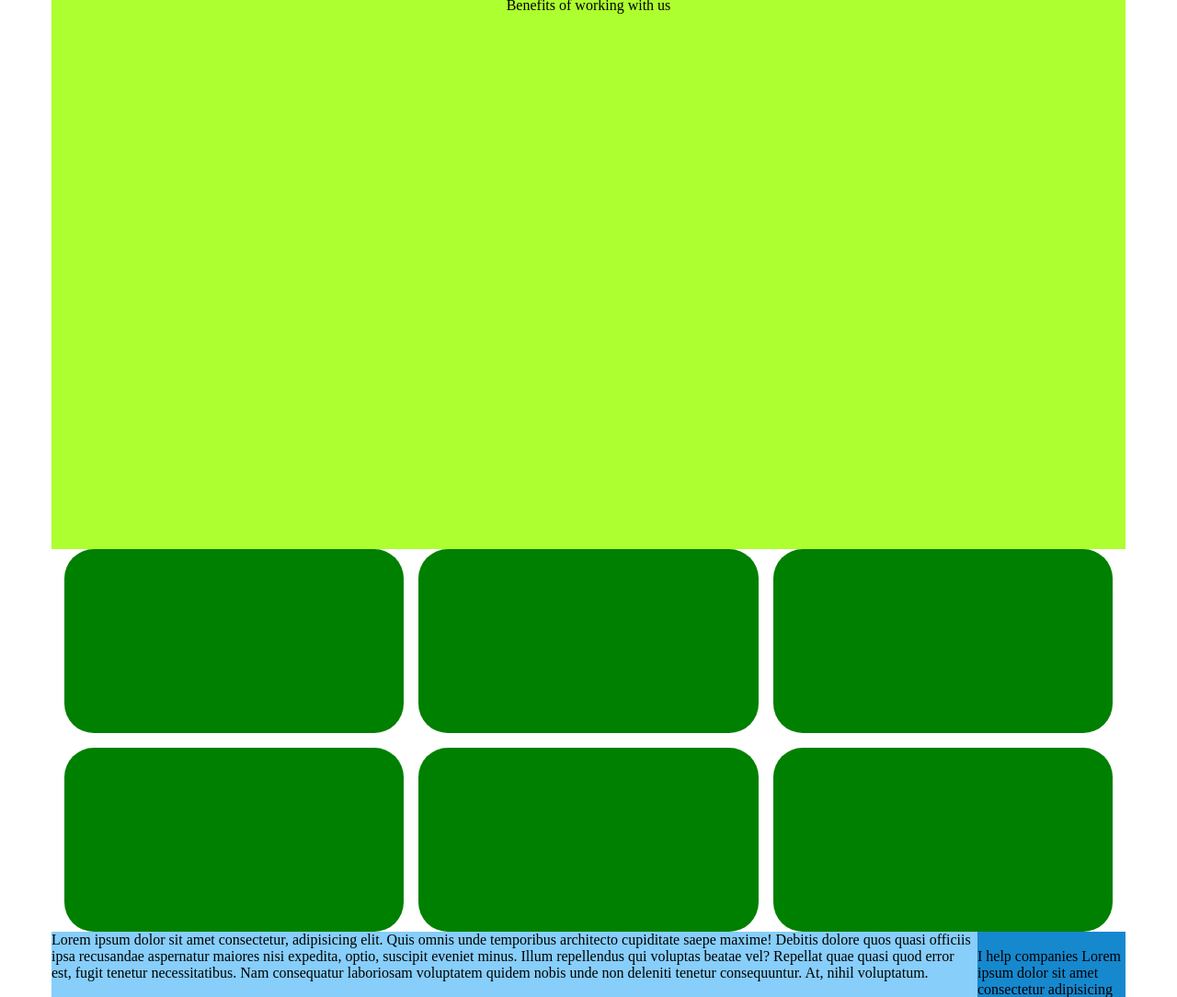
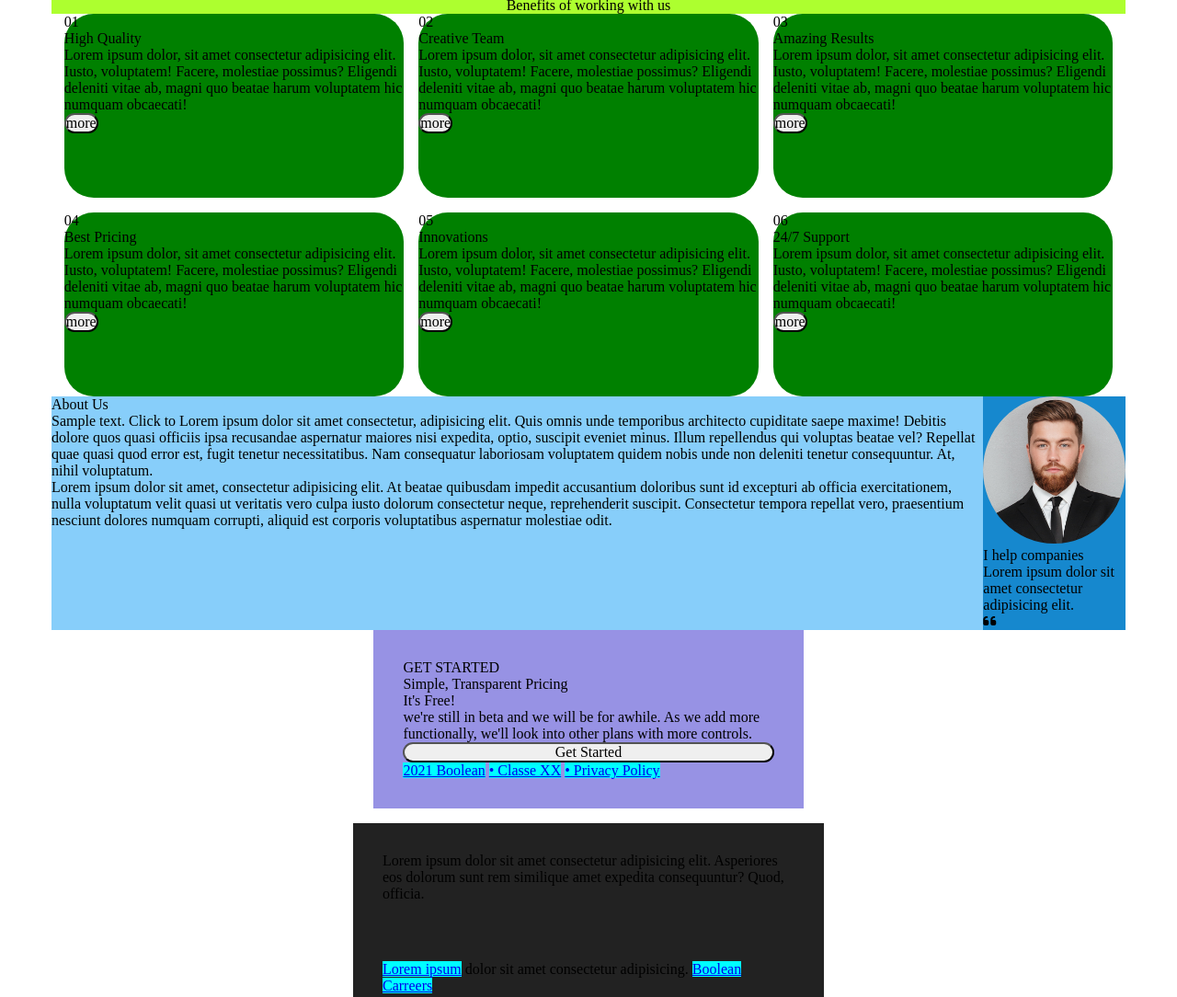
Before and after one commit to GiuliaGlave/htmlcss-responsive-layout, a plain HTML site: page index.html in a window 1280 px wide. Shown: the part 1657-2741 px from the top of the page at 92% size. Drawn offline with Linux system fonts and the light colour scheme.

Commit message:
add content sect 4-5-6

```diff
--- a/css/style.css
+++ b/css/style.css
@@ -138,7 +138,6 @@ ul li{
 
     /* debug */
     background-color: greenyellow;
-    height: 600px;
 
 }
 
@@ -175,14 +174,12 @@ ul li{
 
     /* debug */
     background-color: lightskyblue;
-    height: 600px;
 }
 
 .sect-5-img {
 
     /* debug */
     background-color: rgb(22, 136, 206);
-    height: 600px;
 }
 
 /* section 5 mobile*/
--- a/index.html
+++ b/index.html
@@ -251,32 +251,96 @@
 				</div>
 
 				<div class="card-benefit-container">
+					<!-- card 1 -->
 					<div class="card card-benefit">
+						<div class="text-big">
+							01
+						</div>
+						<div class="title-card">
+							High Quality
+						</div>
+						<p>
+							Lorem ipsum dolor, sit amet consectetur adipisicing elit. Iusto, voluptatem! Facere, molestiae possimus? Eligendi deleniti vitae ab, magni quo beatae harum voluptatem hic numquam obcaecati!
+						</p>
+						<button>more</button>
 
 					</div>
-
+					<!-- card 2 -->
 					<div class="card card-benefit">
+						<div class="text-big">
+							02
+						</div>
+						<div class="title-card">
+							Creative Team
+						</div>
+						<p>
+							Lorem ipsum dolor, sit amet consectetur adipisicing elit. Iusto, voluptatem! Facere, molestiae possimus? Eligendi
+							deleniti vitae ab, magni quo beatae harum voluptatem hic numquam obcaecati!
+						</p>
+						<button>more</button>
 
 					</div>
-
+					<!-- card 3 -->
 					<div class="card card-benefit">
+						<div class="text-big">
+							03
+						</div>
+						<div class="title-card">
+							Amazing Results
+						</div>
+						<p>
+							Lorem ipsum dolor, sit amet consectetur adipisicing elit. Iusto, voluptatem! Facere, molestiae possimus? Eligendi
+							deleniti vitae ab, magni quo beatae harum voluptatem hic numquam obcaecati!
+						</p>
+						<button>more</button>
 
 					</div>
-
+					<!-- card 4 -->
 					<div class="card card-benefit">
+						<div class="text-big">
+							04
+						</div>
+						<div class="title-card">
+							Best Pricing
+						</div>
+						<p>
+							Lorem ipsum dolor, sit amet consectetur adipisicing elit. Iusto, voluptatem! Facere, molestiae possimus? Eligendi
+							deleniti vitae ab, magni quo beatae harum voluptatem hic numquam obcaecati!
+						</p>
+						<button>more</button>
 
 					</div>
-
+					<!-- card 5 -->
 					<div class="card card-benefit">
+						<div class="text-big">
+							05
+						</div>
+						<div class="title-card">
+							Innovations
+						</div>
+						<p>
+							Lorem ipsum dolor, sit amet consectetur adipisicing elit. Iusto, voluptatem! Facere, molestiae possimus? Eligendi
+							deleniti vitae ab, magni quo beatae harum voluptatem hic numquam obcaecati!
+						</p>
+						<button>more</button>
 
 					</div>
-
+					<!-- card 6 -->
 					<div class="card card-benefit">
+						<div class="text-big">
+							06
+						</div>
+						<div class="title-card">
+							24/7 Support
+						</div>
+						<p>
+							Lorem ipsum dolor, sit amet consectetur adipisicing elit. Iusto, voluptatem! Facere, molestiae possimus? Eligendi
+							deleniti vitae ab, magni quo beatae harum voluptatem hic numquam obcaecati!
+						</p>
+						<button>more</button>
 
 					</div>
 				</div>
-
-
 
 			</div>
 		</section>
@@ -285,18 +349,27 @@
 			<div class="sect-5-container">
 
 				<div class="sect-5-text">
+					<h1 class="text-big">About Us</h1>
 					<p>
-						Lorem ipsum dolor sit amet consectetur, adipisicing elit. Quis omnis unde temporibus architecto cupiditate saepe maxime! Debitis dolore quos quasi officiis ipsa recusandae aspernatur maiores nisi expedita, optio, suscipit eveniet minus. Illum repellendus qui voluptas beatae vel? Repellat quae quasi quod error est, fugit tenetur necessitatibus. Nam consequatur laboriosam voluptatem quidem nobis unde non deleniti tenetur consequuntur. At, nihil voluptatum.
+						Sample text. Click to Lorem ipsum dolor sit amet consectetur, adipisicing elit. Quis omnis unde temporibus architecto cupiditate saepe maxime! Debitis dolore quos quasi officiis ipsa recusandae aspernatur maiores nisi expedita, optio, suscipit eveniet minus. Illum repellendus qui voluptas beatae vel? Repellat quae quasi quod error est, fugit tenetur necessitatibus. Nam consequatur laboriosam voluptatem quidem nobis unde non deleniti tenetur consequuntur. At, nihil voluptatum.
+					</p>
+
+					<p>
+						Lorem ipsum dolor sit amet, consectetur adipisicing elit. At beatae quibusdam impedit accusantium doloribus sunt id excepturi ab officia exercitationem, nulla voluptatum velit quasi ut veritatis vero culpa iusto dolorum consectetur neque, reprehenderit suscipit. Consectetur tempora repellat vero, praesentium nesciunt dolores numquam corrupti, aliquid est corporis voluptatibus aspernatur molestiae odit.
 					</p>
 				</div>
 
 				<div class="sect-5-img">
 					<div>
-						<img src="" alt="">
+						<img class="pro-pic" src="./img/about.jpg" alt="">
 					</div>
 
 					<div>
 						I help companies Lorem ipsum dolor sit amet consectetur adipisicing elit.
+					</div>
+
+					<div>
+						<i class="fa-solid fa-quote-left"></i>
 					</div>
 				</div>
 
@@ -308,14 +381,27 @@
 
 				<div class="sect-6-content">
 					<p>
-						Lorem ipsum dolor sit amet consectetur adipisicing elit. Animi deserunt rem reiciendis. Quaerat est perferendis nemo tenetur similique placeat perspiciatis sunt quibusdam ipsa! Cupiditate harum voluptates qui. Voluptatibus, quos enim.
+						GET STARTED
+					</p>
+					<div class="title-section">
+						Simple, Transparent Pricing
+					</div>
+
+					<div>
+						It's Free!
+					</div>
+
+					<p>
+						we're still in beta and we will be for awhile. As we add more functionally, we'll look into other plans with more controls.
 					</p>
 
-					<p>
-						Lorem ipsum dolor sit amet consectetur adipisicing elit. Animi deserunt rem reiciendis. Quaerat est perferendis nemo
-						tenetur similique placeat perspiciatis sunt quibusdam ipsa! Cupiditate harum voluptates qui. Voluptatibus, quos
-						enim.
-					</p>
+					<button>Get Started</button>
+
+					<ul>
+						<li><a href="#">2021 Boolean</a></li>
+						<li><a href="#">&bullet; Classe XX</a></li>
+						<li><a href="#">&bullet; Privacy Policy</a></li>
+					</ul>
 
 				</div>
 
```
